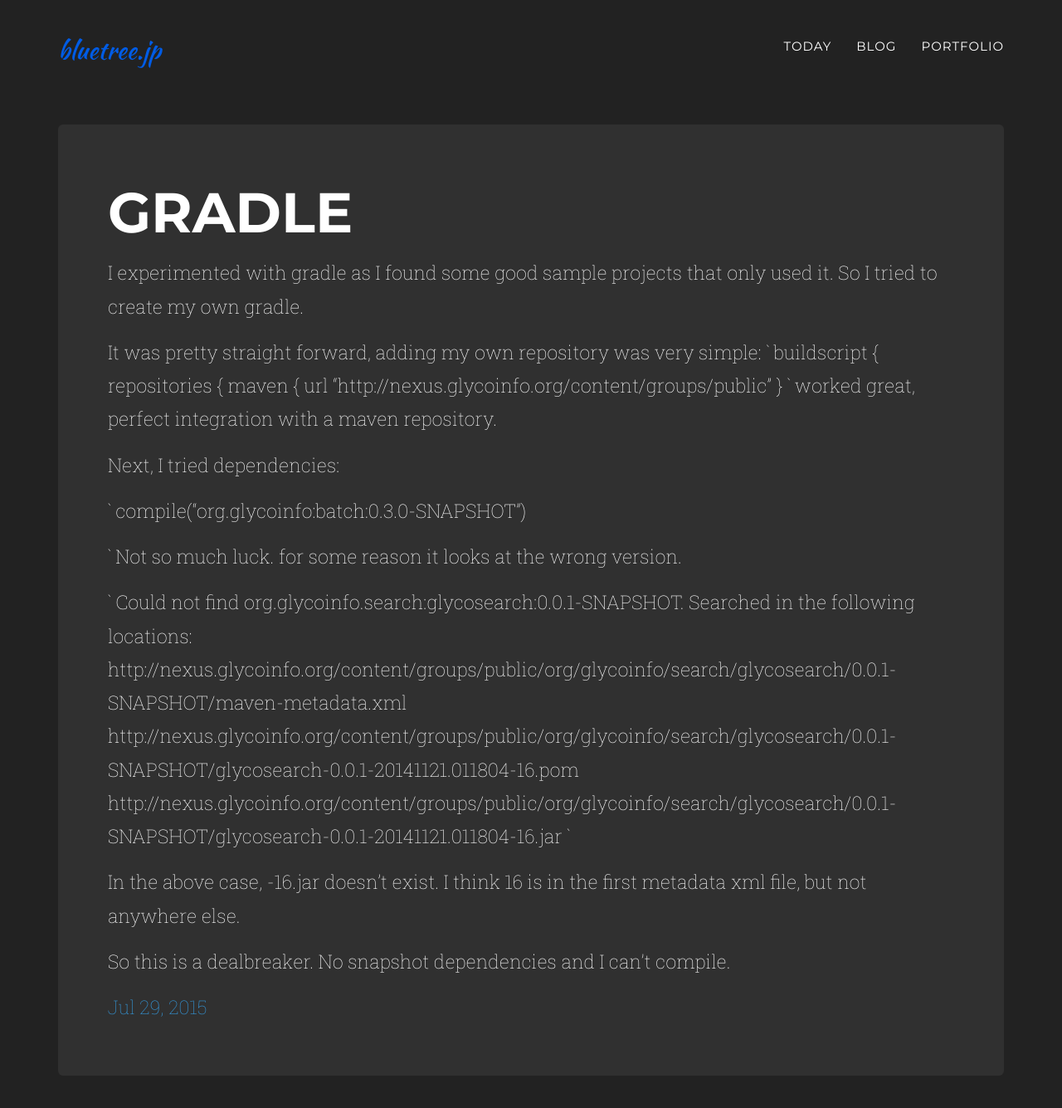
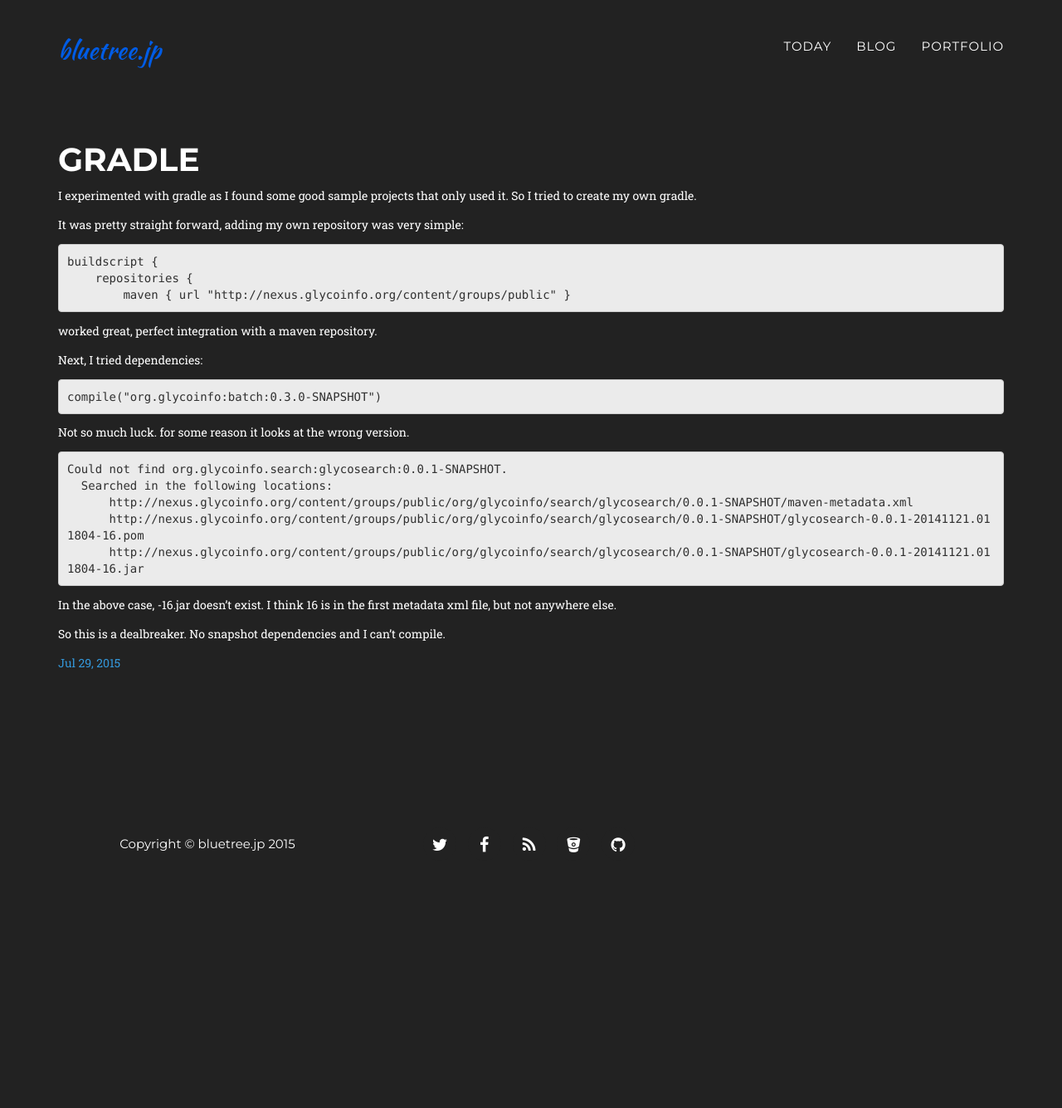
Before and after one commit to aokinobu/aokinobu.github.io, a Jekyll site: the page built from _posts/2015-07-29-gradle.md, in a window 1280 px wide and 1400 px high. Shown: the top 1335 px of the window at 83% size. Built offline with Jekyll 4.4.1, drawn with Linux system fonts in a browser that asks for light colours; some web fonts are replaced.

Commit message:
layouts and post

```diff
--- a/_includes/splash.html
+++ b/_includes/splash.html
@@ -33,13 +33,12 @@
 showQuotation1()
 </script>
       </div>
-      <div class="intro-heading">
+      <h1>
 
 <script language="JavaScript">
 showQuotation2()
 </script>
-
-      </div>
+      </h1>
     </div>
     <a href="#today" class="page-scroll btn btn-xl">Some Thoughts</a>
   </div>
--- a/_includes/today.html
+++ b/_includes/today.html
@@ -2,7 +2,7 @@
 {% assign post = site.posts[0] %}
 <div class="container">
   <div class="row">
-    <div class="jumbotron">
+    <div class="heading">
       <h1>{{ post.title }}</h1>
       <p>
         {{ post.excerpt }}
--- a/_layouts/blog.html
+++ b/_layouts/blog.html
@@ -9,7 +9,7 @@
 
 <!-- This loops through the paginated posts -->
 {% for post in paginator.posts %}
-<div class="jumbotron">
+<div class="header">
 <h1>
         {{ post.title }}
 </h1>
--- a/_layouts/post.html
+++ b/_layouts/post.html
@@ -5,7 +5,7 @@
 {% include header.html %}
 <section>
 <div class="container">
-<div class="jumbotron">
+<div class="section-heading">
 <h1>
         {{ page.title }}
 </h1>
--- a/_posts/2015-07-29-gradle.md
+++ b/_posts/2015-07-29-gradle.md
@@ -9,28 +9,26 @@
 I experimented with gradle as I found some good sample projects that only used it.  So I tried to create my own gradle.
 
 It was pretty straight forward, adding my own repository was very simple:
-`
-buildscript {
-    repositories {
-        maven { url "http://nexus.glycoinfo.org/content/groups/public" }
-`
+
+    buildscript {
+        repositories {
+            maven { url "http://nexus.glycoinfo.org/content/groups/public" }
+
 worked great, perfect integration with a maven repository.
 
 Next, I tried dependencies:
 
-`
+
     compile("org.glycoinfo:batch:0.3.0-SNAPSHOT")
 
-`
+
 Not so much luck.  for some reason it looks at the wrong version.
 
-`
-Could not find org.glycoinfo.search:glycosearch:0.0.1-SNAPSHOT.
-  Searched in the following locations:
-      http://nexus.glycoinfo.org/content/groups/public/org/glycoinfo/search/glycosearch/0.0.1-SNAPSHOT/maven-metadata.xml
-      http://nexus.glycoinfo.org/content/groups/public/org/glycoinfo/search/glycosearch/0.0.1-SNAPSHOT/glycosearch-0.0.1-20141121.011804-16.pom
-      http://nexus.glycoinfo.org/content/groups/public/org/glycoinfo/search/glycosearch/0.0.1-SNAPSHOT/glycosearch-0.0.1-20141121.011804-16.jar
-`
+    Could not find org.glycoinfo.search:glycosearch:0.0.1-SNAPSHOT.
+      Searched in the following locations:
+          http://nexus.glycoinfo.org/content/groups/public/org/glycoinfo/search/glycosearch/0.0.1-SNAPSHOT/maven-metadata.xml
+          http://nexus.glycoinfo.org/content/groups/public/org/glycoinfo/search/glycosearch/0.0.1-SNAPSHOT/glycosearch-0.0.1-20141121.011804-16.pom
+          http://nexus.glycoinfo.org/content/groups/public/org/glycoinfo/search/glycosearch/0.0.1-SNAPSHOT/glycosearch-0.0.1-20141121.011804-16.jar
 
 In the above case, -16.jar doesn't exist.  I think 16 is in the first metadata xml file, but not anywhere else.
 
```
Also changed, not shown: _posts/2015-12-06-published.md (added, +17 -0 lines).
